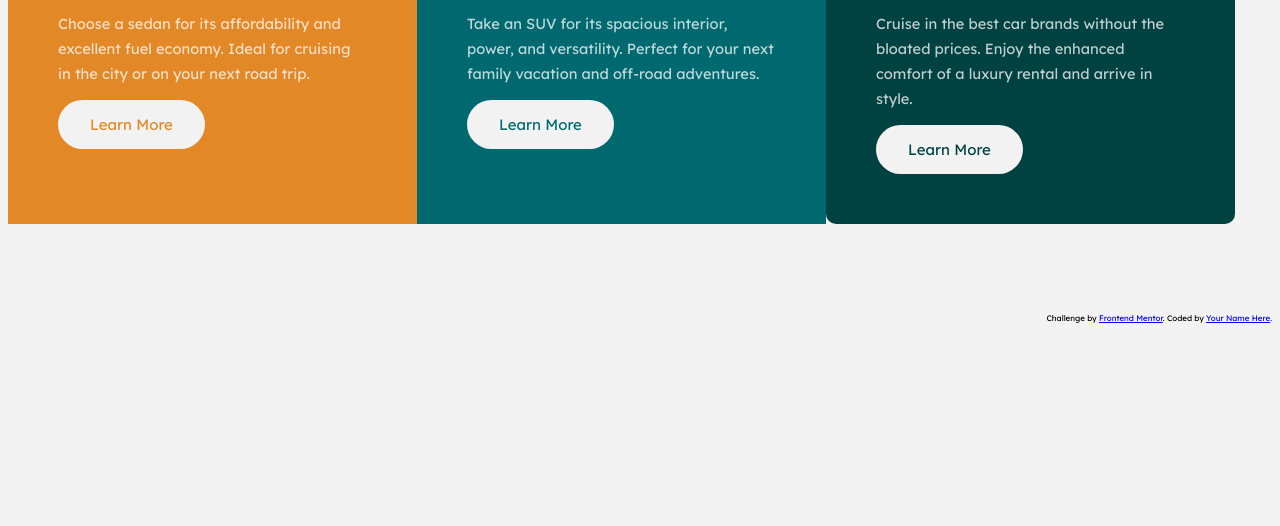
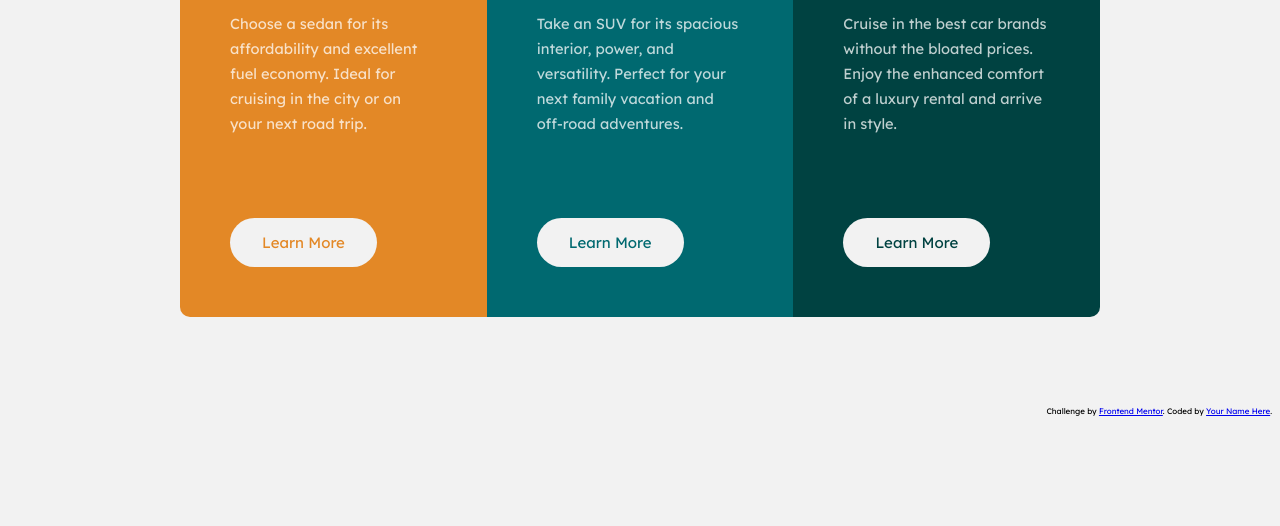
Before and after one commit to JunoField/fm4-3-column-preview-card, a website built with Parcel: page index.html in a window 1280 px wide. Shown: the part 274-800 px from the top of the page. Built offline with nearby package versions, Linux system fonts and the light colour scheme.

Commit message:
almost done desktop layout

```diff
--- a/style.scss
+++ b/style.scss
@@ -80,11 +80,28 @@ body{
     #cards{
         display: flex;
         flex-direction: horizontal;
-        width: auto;
+        width: 920px;
     }
 
     .card{
-        width: 309px;
+        width: 33.3%;
+
+        p{
+            margin: 25px auto auto auto;
+        }
+
+        button{
+            margin: 82px auto 0px 0px;
+        }
+    }
+
+    .card-first{
+        border-bottom-left-radius: 10px;
+        border-top-right-radius: 0px;
+    }
+    .card-last{
+        border-bottom-left-radius: 0px;
+        border-top-right-radius: 10px;
     }
 }
 
```
Also changed, not shown: 2 other files.
